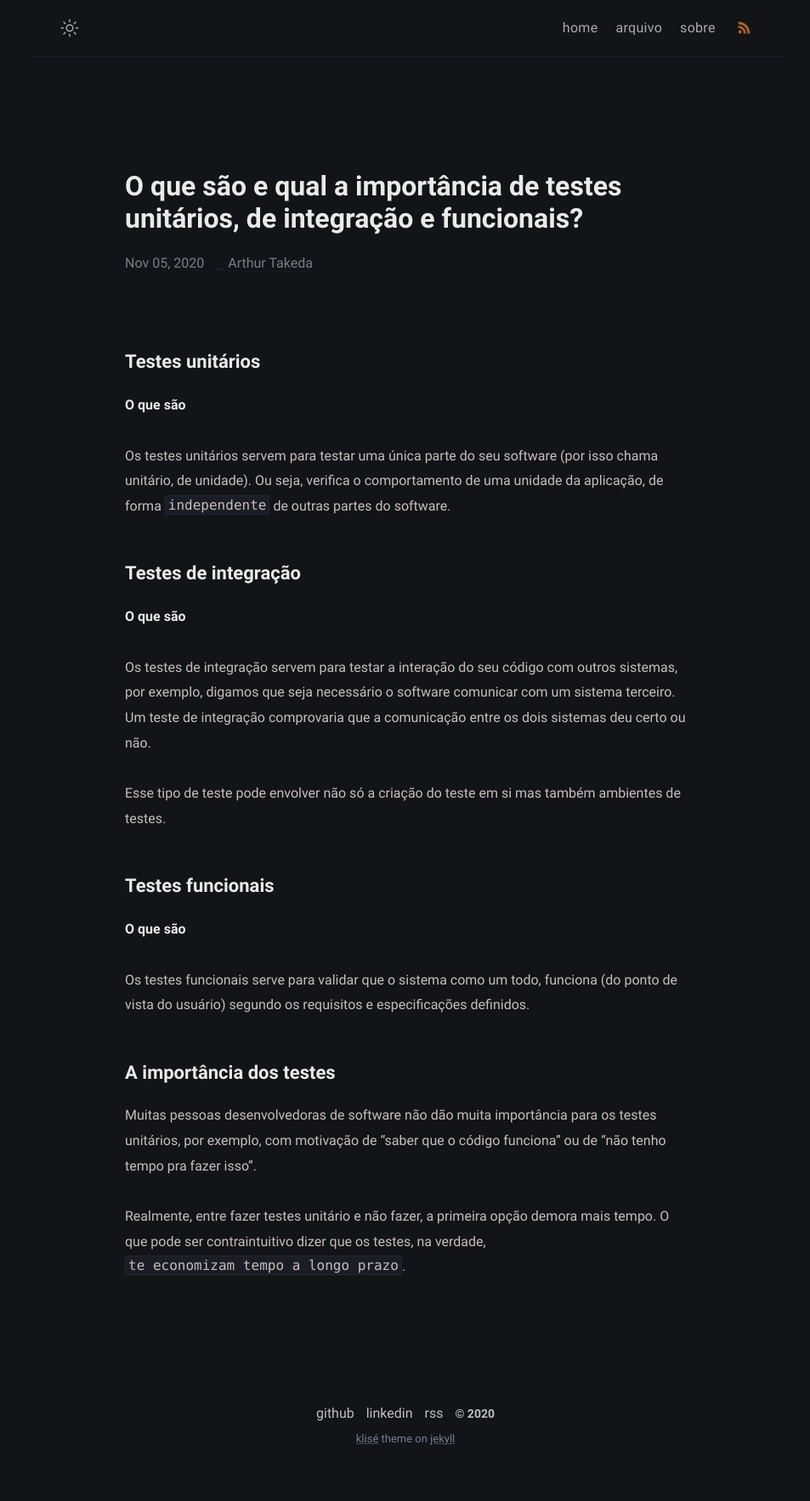
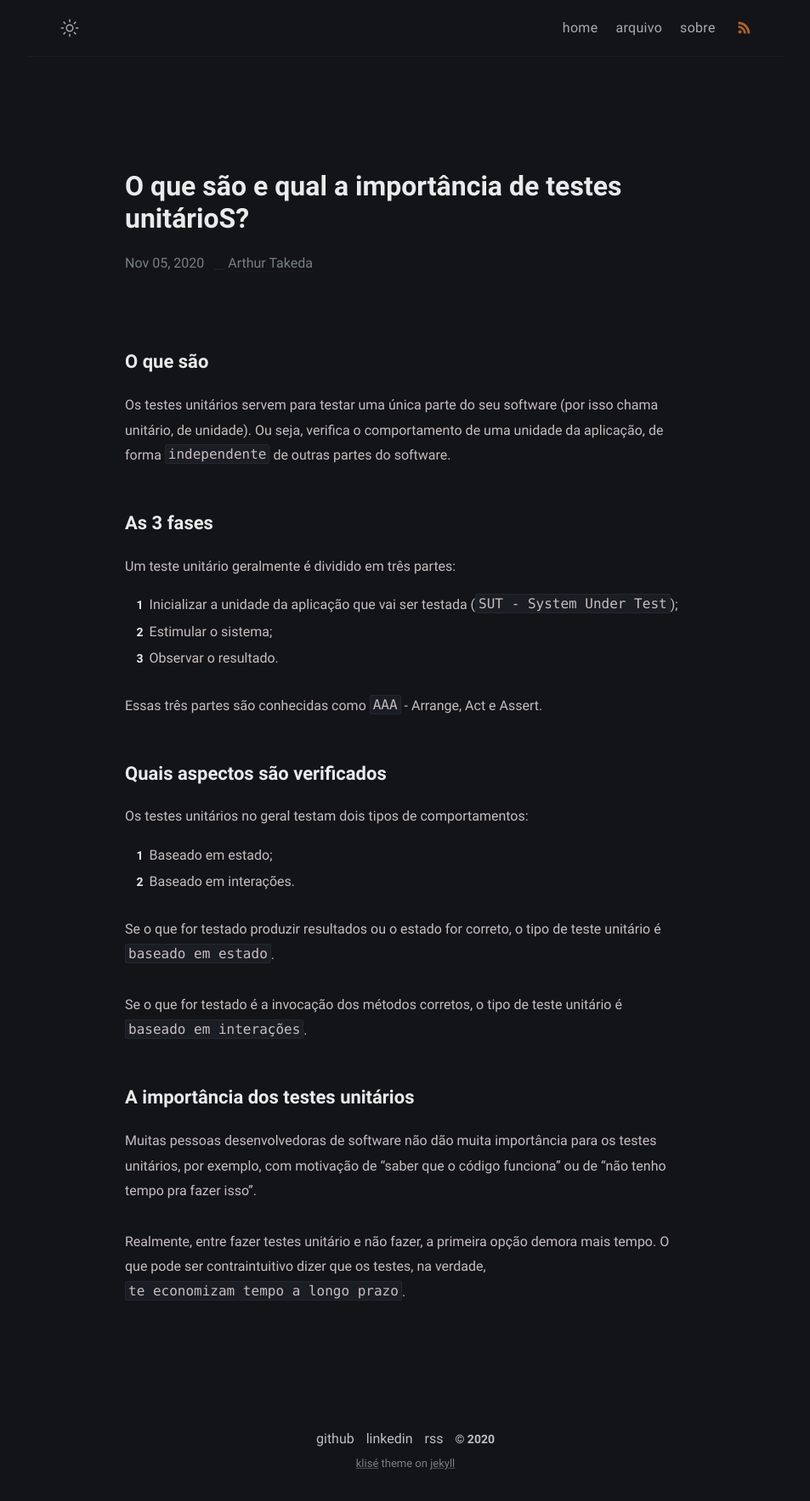
Before and after one commit to aotakeda/blog, a Jekyll site: the page built from testes-unitario-integracao-funcional/2020-11-05-o-que-sao-testes-unitarios-integracao-funcionais.md, in a window 1280 px wide. Shown: the whole page at 85% size, without its empty margins (163-1116 px from the left). Built offline with Jekyll 4.4.1, drawn with Linux system fonts in a browser that asks for light colours; before the commit the page ends 1738 px from its top, so only the background shows below that.

Commit message:
continue post of unit tests

```diff
--- a/testes-unitario-integracao-funcional/2020-11-05-o-que-sao-testes-unitarios-integracao-funcionais.md
+++ b/testes-unitario-integracao-funcional/2020-11-05-o-que-sao-testes-unitarios-integracao-funcionais.md
@@ -1,30 +1,35 @@
 ---
-title: O que são e qual a importância de testes unitários, de integração e funcionais?
+title: O que são e qual a importância de testes unitárioS?
 date: 2020-11-05 08:11:47 -03:00
-description: O que são os diferentes tipos de testes e o porquê eles são importantes.
+description: O que são, como fazer e qual a importância de testes unitários.
 ---
 
-## Testes unitários
-
-**O que são**
+## O que são
 
 Os testes unitários servem para testar uma única parte do seu software (por isso chama unitário, de unidade). Ou seja, verifica o comportamento de uma unidade da aplicação, de forma `independente` de outras partes do software.
 
-## Testes de integração
+## As 3 fases
 
-**O que são**
+Um teste unitário geralmente é dividido em três partes:
 
-Os testes de integração servem para testar a interação do seu código com outros sistemas, por exemplo, digamos que seja necessário o software comunicar com um sistema terceiro. Um teste de integração comprovaria que a comunicação entre os dois sistemas deu certo ou não.
+1. Inicializar a unidade da aplicação que vai ser testada (`SUT - System Under Test`);
+2. Estimular o sistema;
+3. Observar o resultado.
 
-Esse tipo de teste pode envolver não só a criação do teste em si mas também ambientes de testes.
+Essas três partes são conhecidas como `AAA` - Arrange, Act e Assert.
 
-## Testes funcionais
+## Quais aspectos são verificados
 
-**O que são**
+Os testes unitários no geral testam dois tipos de comportamentos:
 
-Os testes funcionais serve para validar que o sistema como um todo, funciona (do ponto de vista do usuário) segundo os requisitos e especificações definidos.
+1. Baseado em estado;
+2. Baseado em interações.
 
-## A importância dos testes
+Se o que for testado produzir resultados ou o estado for correto, o tipo de teste unitário é `baseado em estado`.
+
+Se o que for testado é a invocação dos métodos corretos, o tipo de teste unitário é `baseado em interações`.
+
+## A importância dos testes unitários
 
 Muitas pessoas desenvolvedoras de software não dão muita importância para os testes unitários, por exemplo, com motivação de "saber que o código funciona" ou de "não tenho tempo pra fazer isso".
 
```
